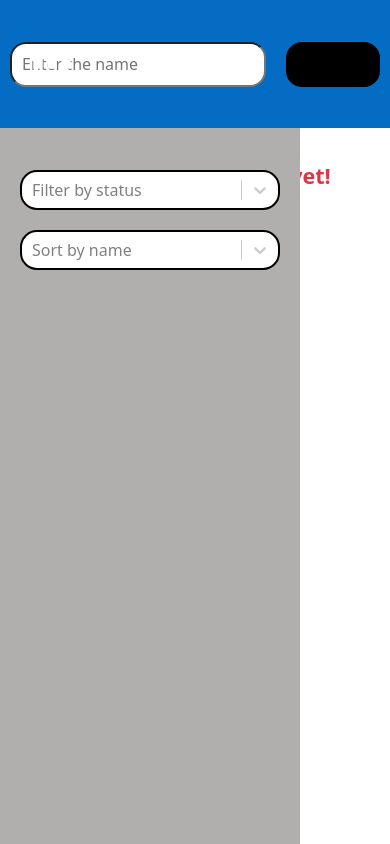
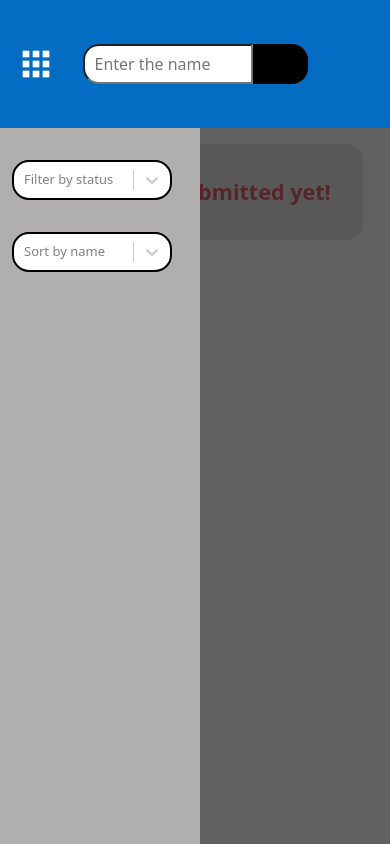
Before and after one commit to arohidsilva/first-task, a React (Vite) app in the folder first-task/: page / in a window 390 px wide. Both pictures are taken after a click on the icon 52 px from the left and 64 px from the top of the page. Built offline with nearby package versions, Linux system fonts and the light colour scheme.

Commit message:
Responsiveness fixed.

```diff
--- a/first-task/src/Components/Homepage.jsx
+++ b/first-task/src/Components/Homepage.jsx
@@ -21,7 +21,7 @@ function Homepage() {
         setLoading(true);
         setTimeout(()=>{
             setLoading(false);
-        },3000);
+        },2000);
     },[nameList]);
 
     const handleChange = (event) => {
@@ -106,17 +106,18 @@ function Homepage() {
     <div className='HPContainer'>
         <div className='HPSubmitConatiner'>
             <CgMenuGridR className='HPMenu' onClick={()=>{setMenu(!menu)}}/>
-            <input className='HPInput'  type='text' placeholder='Enter the name' onChange={handleChange}></input>
-            <button className='HPSubmit' onClick={handleSubmit}>Submit</button>
+            <input className='HPInput col-12 col-md-6'  type='text' placeholder='Enter the name' onChange={handleChange}></input>
+            <button className='HPSubmit col-12 col-md-6' onClick={handleSubmit}>Submit</button>
         </div>
         {
             menu ?
             <>
+            <div className='HPFilterContainer'>
             <div className='HPFilter'>
                     {/* <IoCloseCircleSharp onClick={()=>{setMenu(!menu)}}/> */}
                     <Select
                         isMulti
-                        className="MISelect"
+                        className="HPSelect"
                         options={statusList}
                         placeholder="Filter by status"
                         value={fetch.statusKey}
@@ -128,13 +129,12 @@ function Homepage() {
                             ...baseStyles,
                             borderWidth: 2,
                             borderRadius: 17,
-                            borderColor: "black",
-                            margin: 10,
-                            width: 260
+                            borderColor: "black"
                             })
                         }}
                     />
                     <Select
+                        className="HPSelect"
                         options={options}
                         placeholder="Sort by name"
                         onChange={(e) => {
@@ -145,21 +145,20 @@ function Homepage() {
                             ...baseStyles,
                             borderWidth: 2,
                             borderRadius: 17,
-                            borderColor: "black",
-                            margin: 10,
-                            width: 260
+                            borderColor: "black"
                             })
                         }}
                     />
                 </div>
+            </div>
+
             </>:
             <></>
         }
-
+        <div className='d-flex justify-content-center z-1'>
             <div className='HPTable'>
-            <div className='d-flex justify-content-center'>
                 {
-                showList.length != 0 ?
+                    nameList.length != 0 ?
                     <>
                     {loading ?
                         < BeatLoader
@@ -205,11 +204,12 @@ function Homepage() {
                     </>
                     :
                     <>
-                    <div className='text-danger fs-4 fw-bold'>No names submitted yet!</div>
+                        <div className='text-danger fs-4 fw-bold p-3'>No names submitted yet!</div>
                     </>
                 }
             </div>
         </div>
+
     </div>
   )
 }
--- a/first-task/src/Stylesheets/Homepage.css
+++ b/first-task/src/Stylesheets/Homepage.css
@@ -12,25 +12,27 @@
 
 .HPMenu{
     color: white;
-    font-size: 3.5rem;
-    left: 1.5rem;
+    font-size: 45px;
+    left: 1rem;
     position: absolute;
 }
 
 .HPInput{
     height: 45px;
-    width: 300px;
-    border-radius: 1rem;
-    margin: 10px;
+    width: 250px;
+    border-radius: 1rem 0 0 1rem;
+    margin: 10px 0;
     color: black;
     padding: 10px;
 }
 
 .HPSubmit{
     height: 45px;
-    border-radius: 1rem;
-    margin: 10px;
+    border-radius: 0 1rem 1rem 0;
+    margin: 10px 0;
     background-color: black;
+    width:70px;
+    padding: 5px;
 }
 
 .HPButton{
@@ -52,7 +54,7 @@
 }
 
 table{
-    width: 80%;
+    /* width: 80%; */
     border-collapse: separate;
     border-spacing: 0 5px;
 }
@@ -76,24 +78,89 @@ td{
     font-weight: 600;
 }
 
+.HPFilterContainer{
+    top: 8rem;
+    width:100vw;
+    position:fixed;
+}
+
 .HPFilter{
     display: flex;
     flex-direction: column;
     align-items: center;
-    padding: 2rem;
     width: 300px;
     height:100vh;
     background-color: rgb(177, 174, 174);
     left: 0;
     top: 8rem;
-    position: fixed;
+    /* position: fixed; */
 
+}
+
+.HPSelect{
+    width: 260px;
+    margin: 2rem 1rem 0 0;
 }
 
 .HPTable{
     display: flex;
     justify-content: center;
-    z-index: 1;
-    padding-top: 2rem;
+    /* z-index: 1; */
+    padding: 1rem 1rem;
+    background-color: rgb(228, 225, 225);
+    margin: 1rem;
+    border-radius: 1rem;
+}
 
+@media  screen and (max-width:1200px) {
+    .HPFilterContainer{
+        background-color: rgb(30,30,30,0.7) ;
+    }
 }
+
+@media  screen and (max-width:570px) {
+    .HPInput{
+        width: 200px;
+        height: 40px;
+    }
+    .HPSubmit{
+        width: 55px;
+        font-size: small;
+        height: 40px;
+    }
+    .HPMenu{
+        font-size: 40px;
+    }
+    .HPFilter{
+        width: 250px;
+    }
+    .HPSelect{
+        width: 210px;
+    }
+}
+
+@media  screen and (max-width:460px) {
+    .HPInput{
+        width:170px;
+    }
+    .HPFilter{
+        width: 200px;
+    }
+    .HPSelect{
+        width: 160px;
+        font-size: small;
+    }
+}
+
+@media  screen and (max-width:360px) {
+    .HPInput{
+        width:150px;
+    }
+    /* .HPFilter{
+        width: 150px;
+    }
+    .HPSelect{
+        width: 110px;
+        font-size: small;
+    } */
+}
```
Lines whose indentation alone changed are shown as unchanged.
